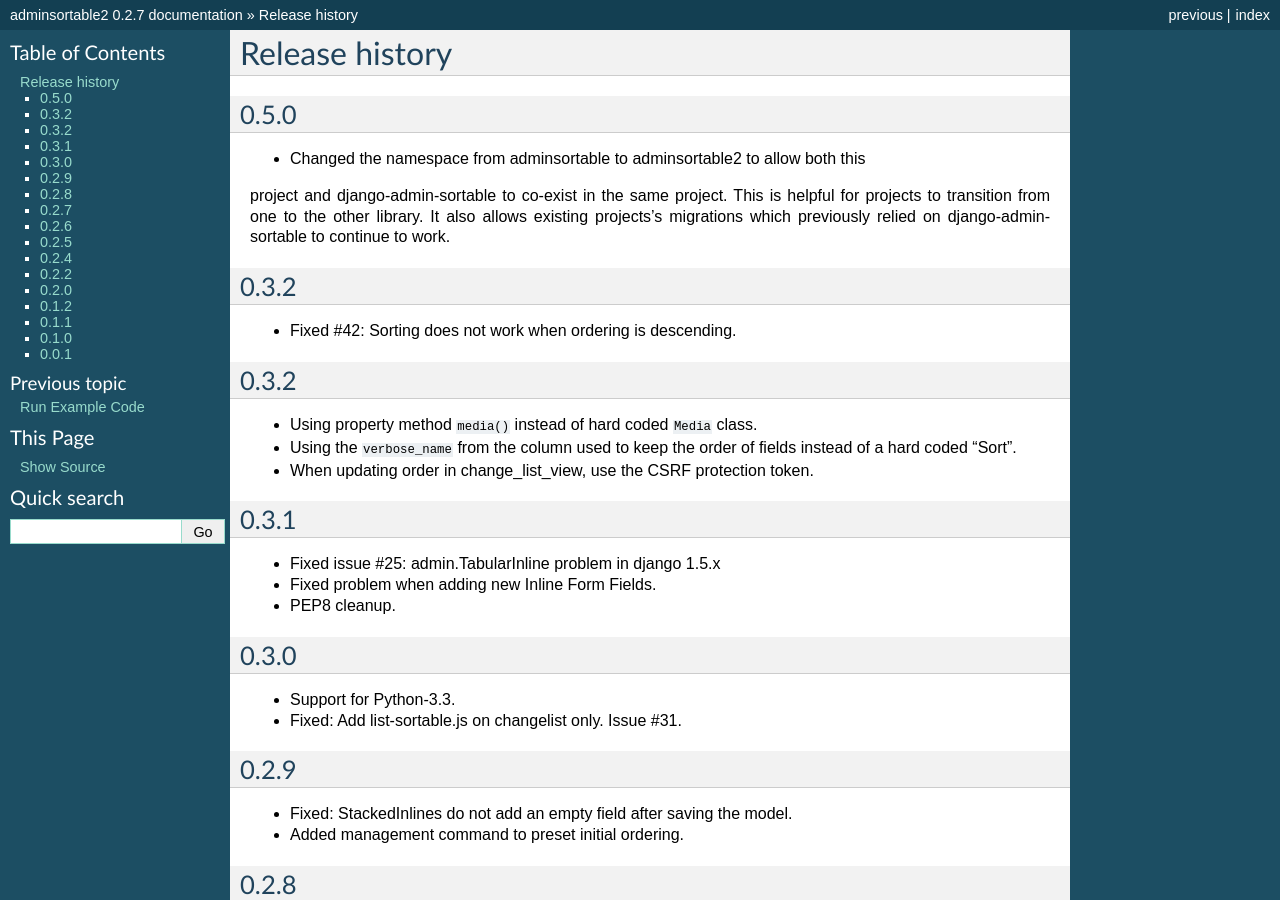
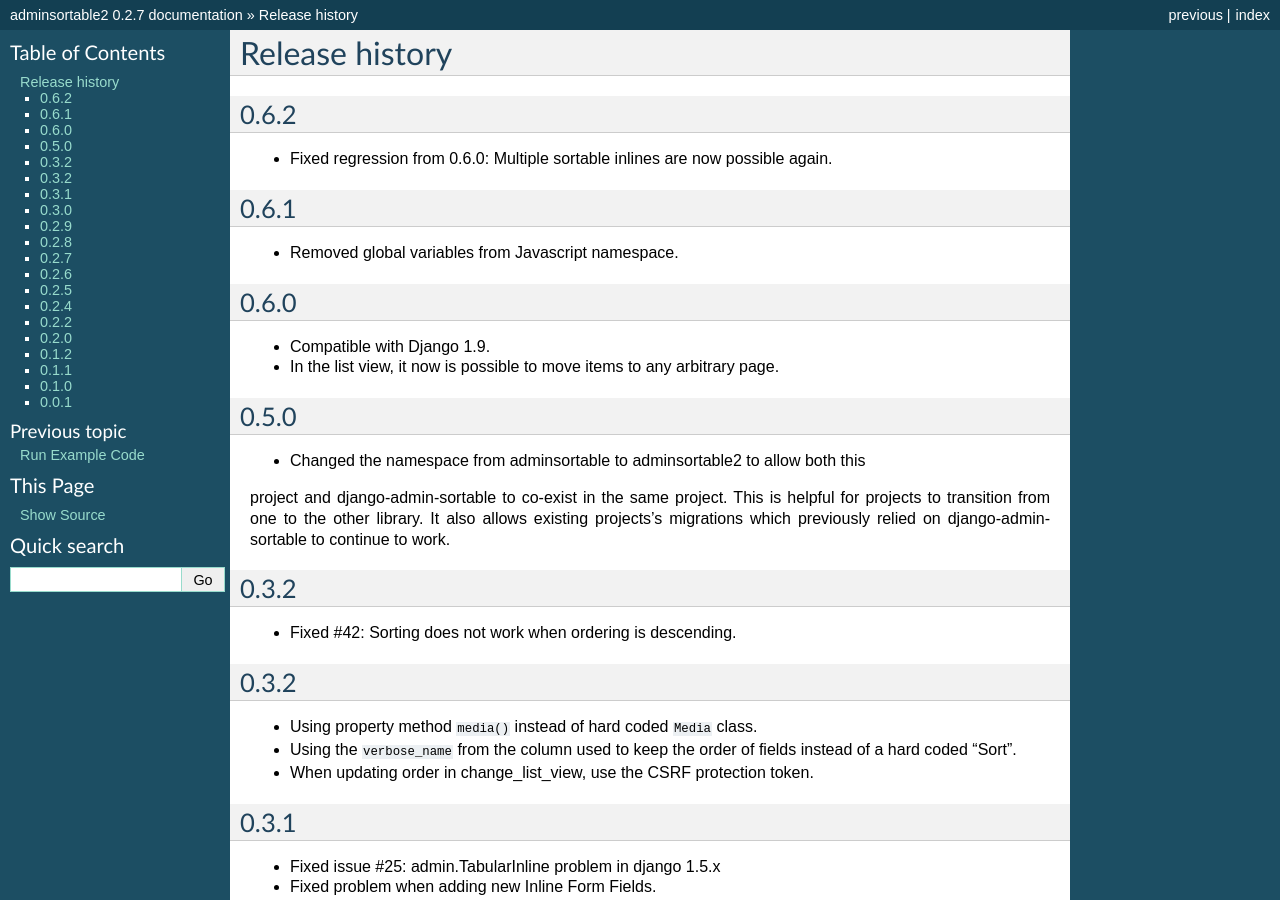
Before and after one commit to jrief/django-admin-sortable2, a Sphinx documentation site: the page built from docs/source/changelog.rst, in a window 1280 px wide and 900 px high. Built offline with Sphinx 7.4.7, drawn with Linux system fonts in a browser that asks for light colours.

Commit message:
Bump to version 0.6.2

```diff
--- a/adminsortable2/__init__.py
+++ b/adminsortable2/__init__.py
@@ -1 +1 @@
-__version__ = '0.6.1'
+__version__ = '0.6.2'
--- a/docs/source/changelog.rst
+++ b/docs/source/changelog.rst
@@ -3,6 +3,19 @@
 ===============
 Release history
 ===============
+
+0.6.2
+-----
+* Fixed regression from 0.6.0: Multiple sortable inlines are now possible again.
+
+0.6.1
+-----
+* Removed global variables from Javascript namespace.
+
+0.6.0
+-----
+* Compatible with Django 1.9.
+* In the list view, it now is possible to move items to any arbitrary page.
 
 0.5.0
 -----
```
